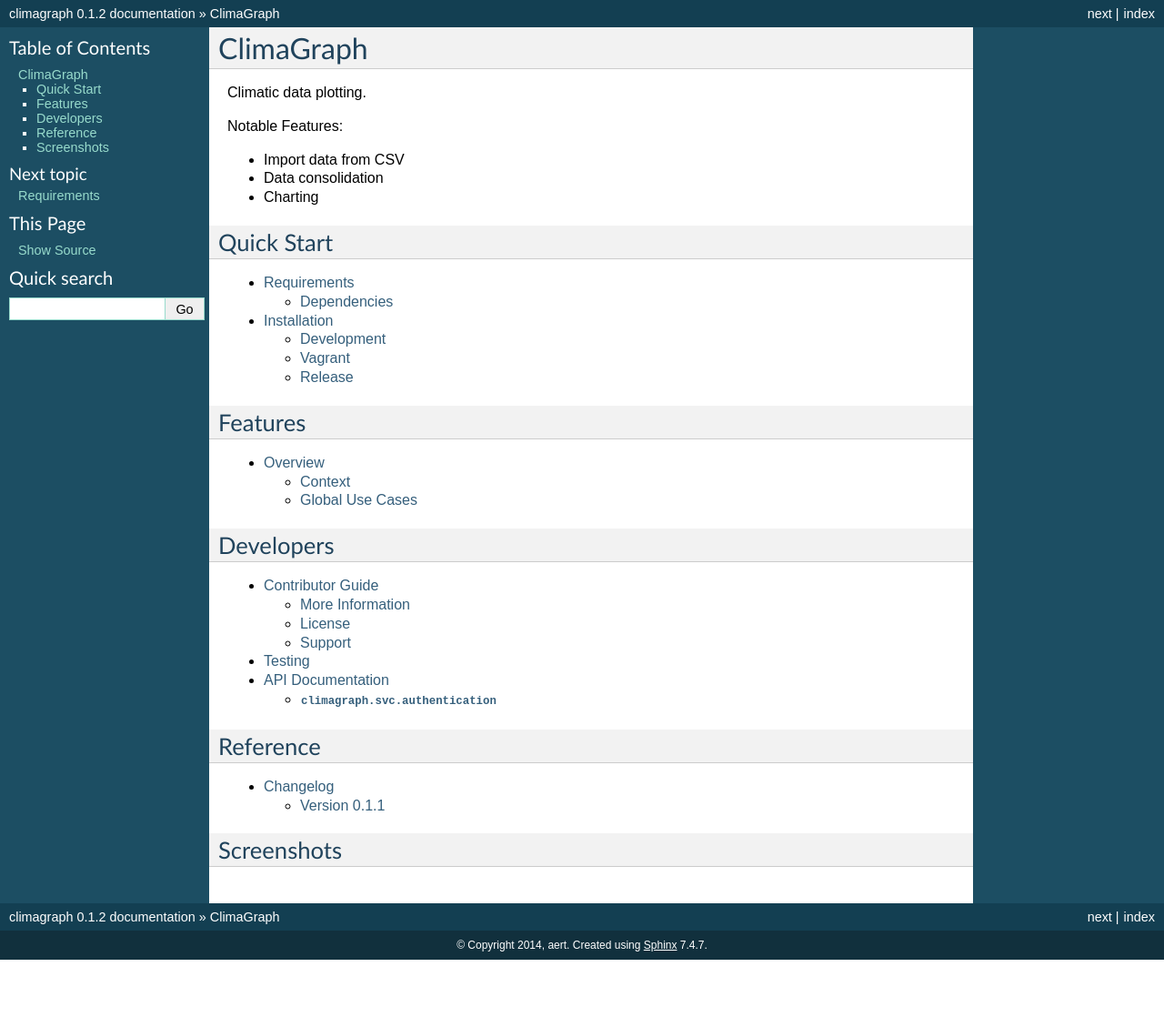
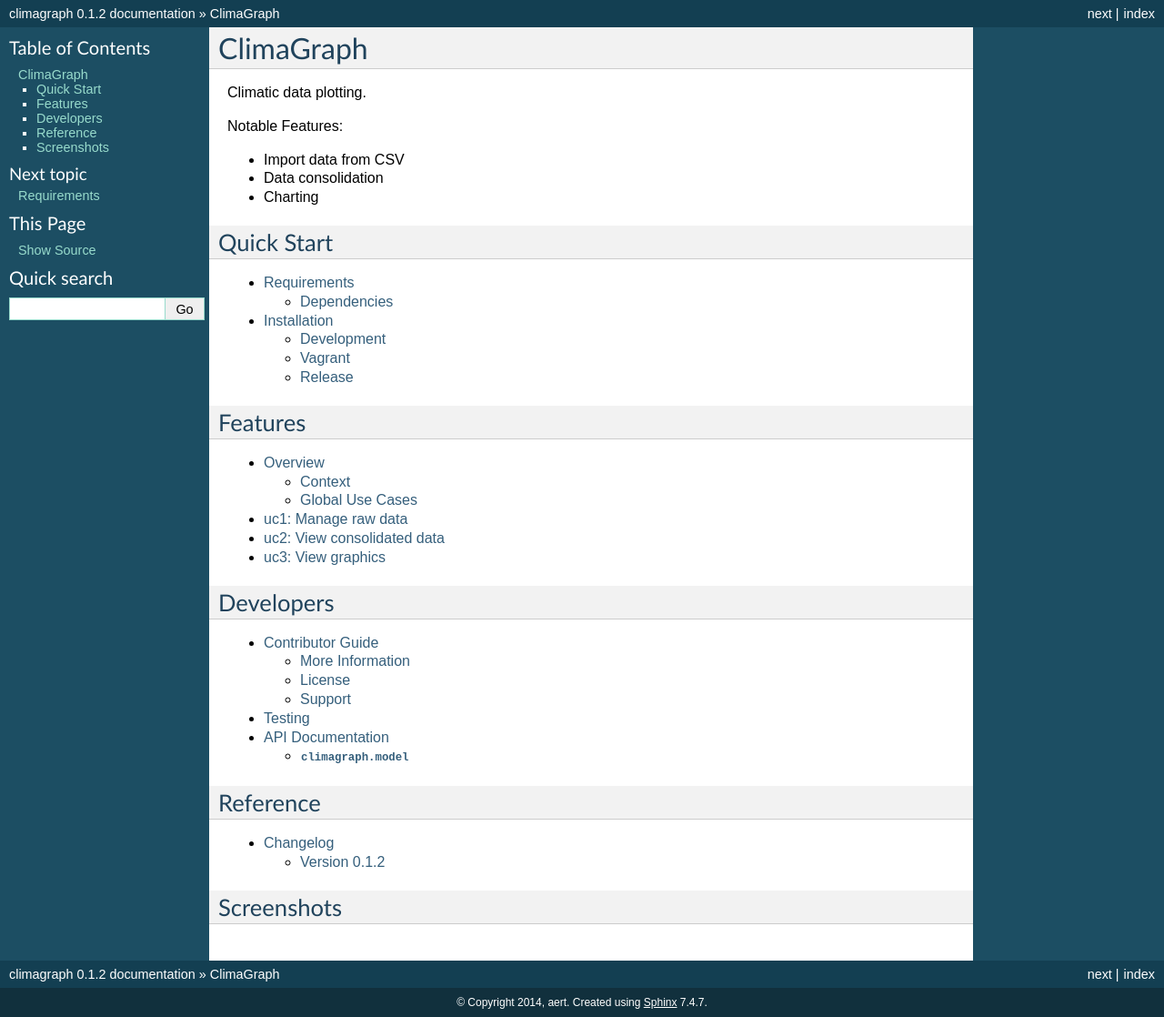
Before and after one commit to aert/aert-climagraph, a Sphinx documentation site: the page built from docs/index.rst, in a window 1280 px wide. Shown: the whole page at 91% size. Built offline with Sphinx 7.4.7, drawn with Linux system fonts in a browser that asks for light colours; before the commit the page ends 1055 px from its top, so only the background shows below that.

Commit message:
Model diag @docs

```diff
--- a/docs/api/authentication.rst
+++ /dev/null
@@ -1,7 +0,0 @@
-.. _authentication_module:
-
-:mod:`climagraph.svc.authentication`
-------------------------------------
-
-Authentication Policies
-~~~~~~~~~~~~~~~~~~~~~~~
--- a/docs/api/index.rst
+++ b/docs/api/index.rst
@@ -5,4 +5,4 @@
 .. toctree::
    :maxdepth: 1
 
-   authentication
+   model
--- a/docs/changelog/index.rst
+++ b/docs/changelog/index.rst
@@ -1,7 +1,7 @@
 Changelog
 =========
 
-Version 0.1.1
+Version 0.1.2
 *************
 
-* Docs initialization ``+docs @20140105``
+* Docs initialization ``+docs @20140106``
--- a/docs/features/uc2_data_conso.rst
+++ b/docs/features/uc2_data_conso.rst
@@ -1,5 +1,5 @@
 
-uc2: Manage projects
-====================
+uc2: View consolidated data
+===========================
 
 .. .. image:: /images/generated/uc2_projects.png
--- a/docs/features/uc3_graphs.rst
+++ b/docs/features/uc3_graphs.rst
@@ -1,5 +1,5 @@
 
-uc3: Manage accounts
-====================
+uc3: View graphics
+==================
 
 .. .. image:: /images/generated/uc3_accounts.png
--- a/docs/index.rst
+++ b/docs/index.rst
@@ -26,6 +26,9 @@
    :maxdepth: 2
 
    features/overview.rst
+   features/uc1_data_raw.rst
+   features/uc2_data_conso.rst
+   features/uc3_graphs.rst
 
 Developers
 **********
```
Also changed, not shown: docs/api/model.rst (added, +9 -0 lines), docs/images/generated/features_overview_guc.png, docs/images/generated/model_overview.png (added), 2 other files.
